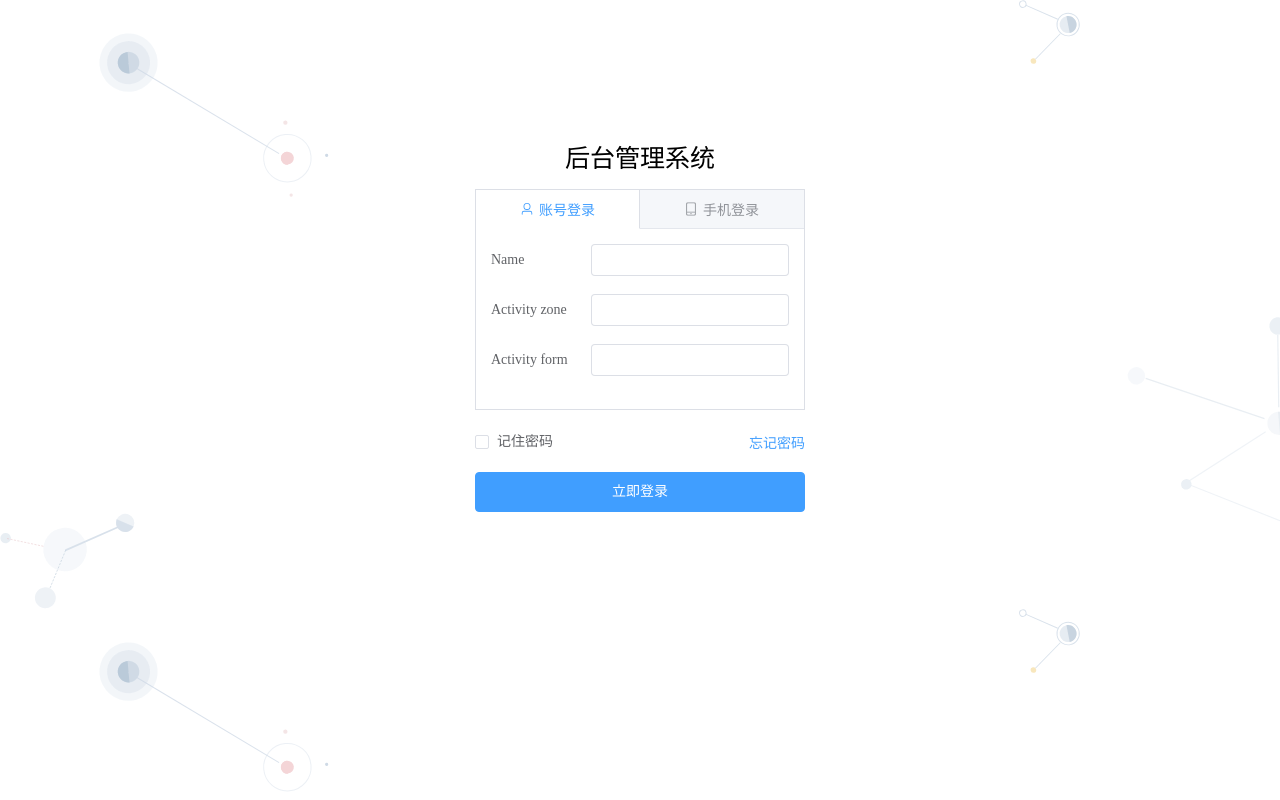
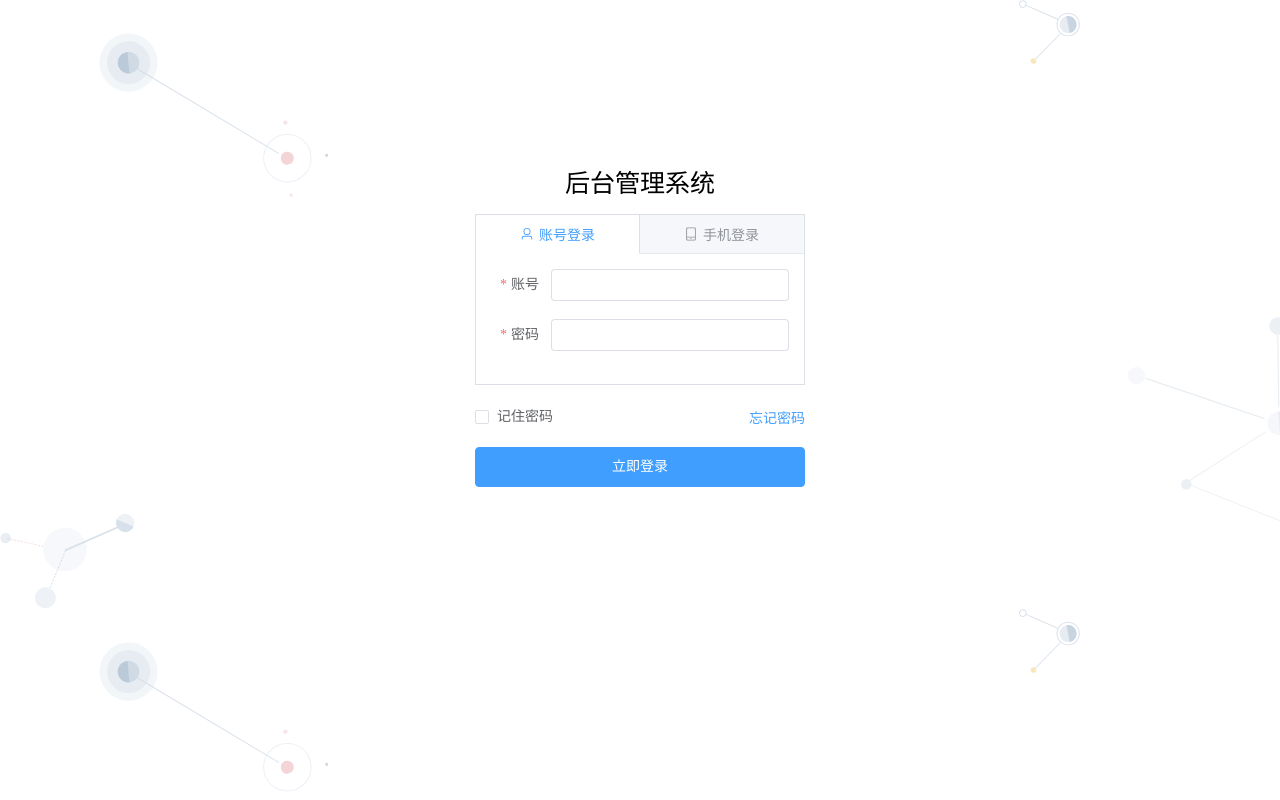
Before and after one commit to huxiguo/vue3-ts-cms, a Vue app: page /#/login in a window 1280 px wide. Built offline with nearby package versions, Linux system fonts and the light colour scheme.

Commit message:
login rules

```diff
--- a/src/view/login/components/panel-account.vue
+++ b/src/view/login/components/panel-account.vue
@@ -1,19 +1,48 @@
 <template>
 	<div>
-		<el-form label-width="100px" style="max-width: 460px" label-position="left">
-			<el-form-item label="Name">
-				<el-input />
+		<el-form
+			:rules="accountRules"
+			:model="account"
+			label-width="60px"
+			ref="accountLoginFormRef"
+			status-icon
+		>
+			<el-form-item label="账号" prop="name">
+				<el-input v-model:model-value="account.name" />
 			</el-form-item>
-			<el-form-item label="Activity zone">
-				<el-input />
-			</el-form-item>
-			<el-form-item label="Activity form">
-				<el-input />
+			<el-form-item label="密码" prop="password">
+				<el-input
+					type="password"
+					show-password
+					v-model:model-value="account.password"
+				/>
 			</el-form-item>
 		</el-form>
 	</div>
 </template>
 
-<script setup lang="ts"></script>
+<script setup lang="ts">
+import type { FormRules } from 'element-plus'
+
+const account = reactive({
+	name: '',
+	password: ''
+})
+// 校验规则
+const accountRules: FormRules = {
+	name: [
+		{ required: true, message: '请输入用户名~', trigger: 'blur' },
+		{ min: 3, max: 15, message: '长度在 3 ~ 15', trigger: 'blur' }
+	],
+	password: [
+		{ required: true, message: '必须输入密码', trigger: 'blur' },
+		{
+			pattern: /^[a-z0-9]{3,}$/,
+			message: '必须是3位以上',
+			trigger: 'blur'
+		}
+	]
+}
+</script>
 
 <style scoped></style>
--- a/src/view/login/components/panel-phone.vue
+++ b/src/view/login/components/panel-phone.vue
@@ -7,9 +7,6 @@
 			<el-form-item label="Activity zone">
 				<el-input />
 			</el-form-item>
-			<el-form-item label="Activity form">
-				<el-input />
-			</el-form-item>
 		</el-form>
 	</div>
 </template>
```
